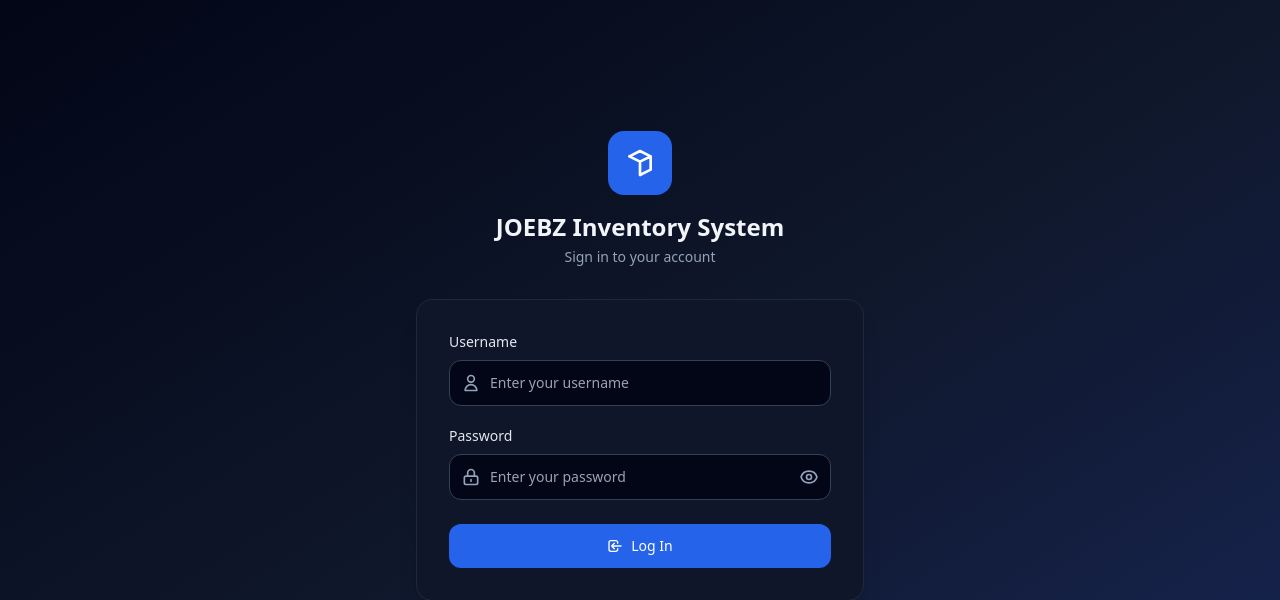
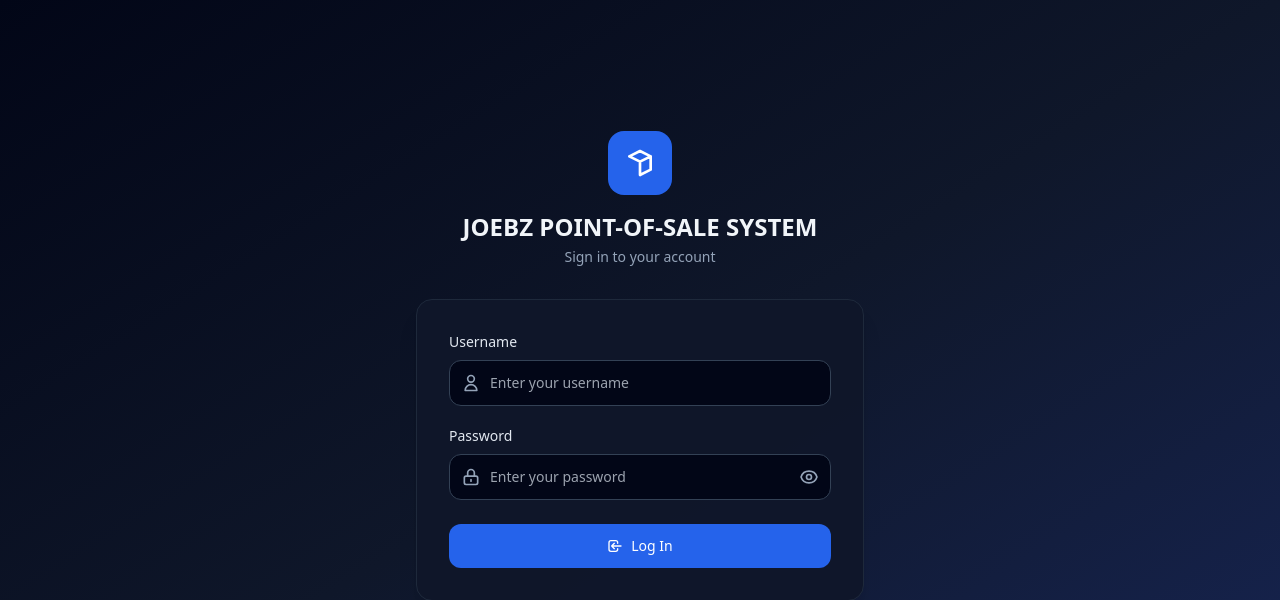
Before and after one commit to justinebaoy/joebz_inventory, a PHP site: page /Inventory_Joebz/ in a window 1280 px wide. Shown: the top 600 px of the page. Run offline with PHP 8.4, Linux system fonts and the light colour scheme; some libraries are stand-ins or nearby versions.

Commit message:
chore: rename Inventory System branding to POINT-OF-SALE SYSTEM

```diff
--- a/categories.php
+++ b/categories.php
@@ -178,7 +178,7 @@ $total_cats = $conn->query(
       </div>
       <div>
         <p class="text-sm font-bold text-slate-100">JOEBZ</p>
-        <p class="text-xs text-slate-400">Inventory System</p>
+        <p class="text-xs text-slate-400">POINT-OF-SALE SYSTEM</p>
       </div>
     </div>
     <nav class="flex-1 px-4 py-4 space-y-1 overflow-y-auto">
--- a/dashboard.php
+++ b/dashboard.php
@@ -126,7 +126,7 @@ for ($i = 6; $i >= 0; $i--) {
       </div>
       <div>
         <p class="text-sm font-bold text-slate-100">JOEBZ</p>
-        <p class="text-xs text-slate-400">Inventory System</p>
+        <p class="text-xs text-slate-400">POINT-OF-SALE SYSTEM</p>
       </div>
     </div>
 
--- a/index.php
+++ b/index.php
@@ -48,7 +48,7 @@ if ($_SERVER['REQUEST_METHOD'] === 'POST') {
 <head>
   <meta charset="UTF-8">
   <meta name="viewport" content="width=device-width, initial-scale=1.0">
-  <title>Login — Inventory System</title>
+  <title>Login — POINT-OF-SALE SYSTEM</title>
   <script src="https://cdn.tailwindcss.com"></script>
 </head>
 <body class="bg-gradient-to-br from-slate-950 via-slate-900 to-blue-950 text-slate-100 min-h-screen flex items-center justify-center px-4">
@@ -63,7 +63,7 @@ if ($_SERVER['REQUEST_METHOD'] === 'POST') {
             d="M20 7l-8-4-8 4m16 0l-8 4m8-4v10l-8 4m0-10L4 7m8 4v10"/>
         </svg>
       </div>
-      <h1 class="text-2xl font-bold text-slate-100">JOEBZ Inventory System</h1>
+      <h1 class="text-2xl font-bold text-slate-100">JOEBZ POINT-OF-SALE SYSTEM</h1>
       <p class="text-slate-400 text-sm mt-1">Sign in to your account</p>
     </div>
 
--- a/items.php
+++ b/items.php
@@ -364,7 +364,7 @@ if ($items_result === false) {
       </div>
       <div>
         <p class="text-sm font-bold text-slate-100">JOEBZ</p>
-        <p class="text-xs text-slate-400">Inventory System</p>
+        <p class="text-xs text-slate-400">POINT-OF-SALE SYSTEM</p>
       </div>
     </div>
 
--- a/register.php
+++ b/register.php
@@ -108,7 +108,7 @@ if ($_SERVER['REQUEST_METHOD'] === 'POST') {
         </svg>
       </div>
       <h1 class="text-2xl font-bold text-slate-100">Create Account</h1>
-      <p class="text-slate-400 text-sm mt-1">Register to access the inventory system</p>
+      <p class="text-slate-400 text-sm mt-1">Register to access the POINT-OF-SALE SYSTEM</p>
     </div>
 
     <!-- Card -->
--- a/reports.php
+++ b/reports.php
@@ -183,7 +183,7 @@ $monthly_growth = $prev_month_sales > 0 ? (($current_month_sales - $prev_month_s
       </div>
       <div>
         <p class="text-sm font-bold text-slate-100">JOEBZ</p>
-        <p class="text-xs text-slate-400">Inventory System</p>
+        <p class="text-xs text-slate-400">POINT-OF-SALE SYSTEM</p>
       </div>
     </div>
 
--- a/sales.php
+++ b/sales.php
@@ -229,7 +229,7 @@ if (isset($_SESSION['cart'])) {
       </div>
       <div>
         <p class="text-sm font-bold text-slate-100">JOEBZ</p>
-        <p class="text-xs text-slate-400">Inventory System</p>
+        <p class="text-xs text-slate-400">POINT-OF-SALE SYSTEM</p>
       </div>
     </div>
 
--- a/users.php
+++ b/users.php
@@ -199,7 +199,7 @@ if ($search !== '') {
       </div>
       <div>
         <p class="text-sm font-bold text-slate-100">JOEBZ</p>
-        <p class="text-xs text-slate-400">Inventory System</p>
+        <p class="text-xs text-slate-400">POINT-OF-SALE SYSTEM</p>
       </div>
     </div>
     <nav class="flex-1 px-4 py-4 space-y-1 overflow-y-auto">
```
